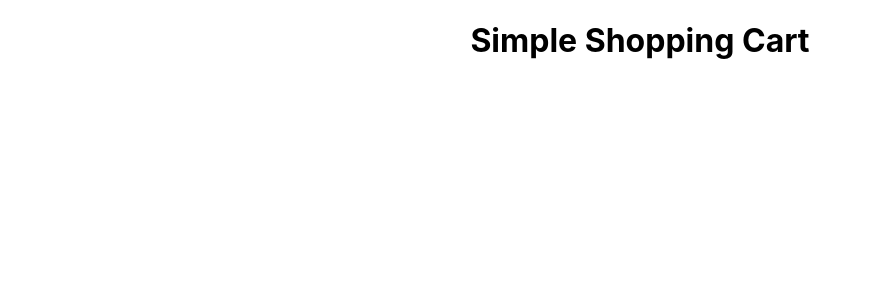
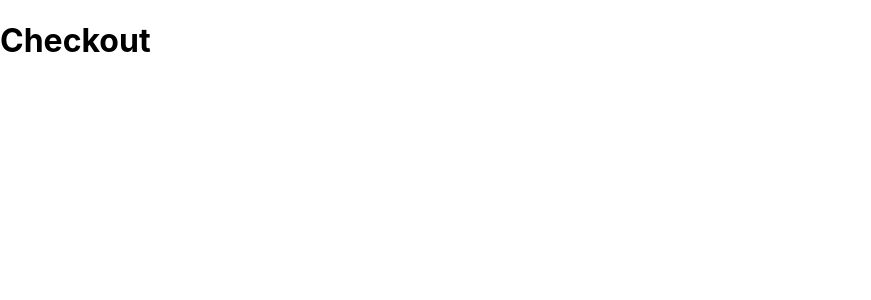
Before and after one commit to gabrielafroener/simple-shopping-cart, a React (Create React App) app: page /checkout in a window 1280 px wide. Shown: the top 300 px of the page, without its empty margins (0-871 px from the left). Built offline with nearby package versions, Linux system fonts and the light colour scheme.

Commit message:
Add routing

```diff
--- a/package.json
+++ b/package.json
@@ -9,6 +9,7 @@
     "node-sass": "^4.13.0",
     "react": "^16.12.0",
     "react-dom": "^16.12.0",
+    "react-router-dom": "^5.1.2",
     "react-scripts": "3.3.0"
   },
   "scripts": {
--- a/src/App.js
+++ b/src/App.js
@@ -1,12 +1,22 @@
 import React from "react";
 import "./App.scss";
+import { BrowserRouter as Router, Switch, Route } from "react-router-dom";
+import Home from "./pages/index";
+import Checkout from "./pages/checkout";
 
-function App() {
+const App = () => {
   return (
-    <div className="App">
-      <h1>Simple Shopping Cart</h1>
-    </div>
+    <Router>
+      <Switch>
+        <Route exact path="/">
+          <Home />
+        </Route>
+        <Route path="/checkout">
+          <Checkout />
+        </Route>
+      </Switch>
+    </Router>
   );
-}
+};
 
 export default App;
--- /dev/null
+++ b/src/pages/checkout.js
@@ -0,0 +1,3 @@
+import React from "react";
+
+export default () => <h1>Checkout</h1>;
--- /dev/null
+++ b/src/pages/index.js
@@ -0,0 +1,3 @@
+import React from "react";
+
+export default () => <h1>Home</h1>;
```
Also changed, not shown: 2 other files (tests, documents, lock files or other folders).
